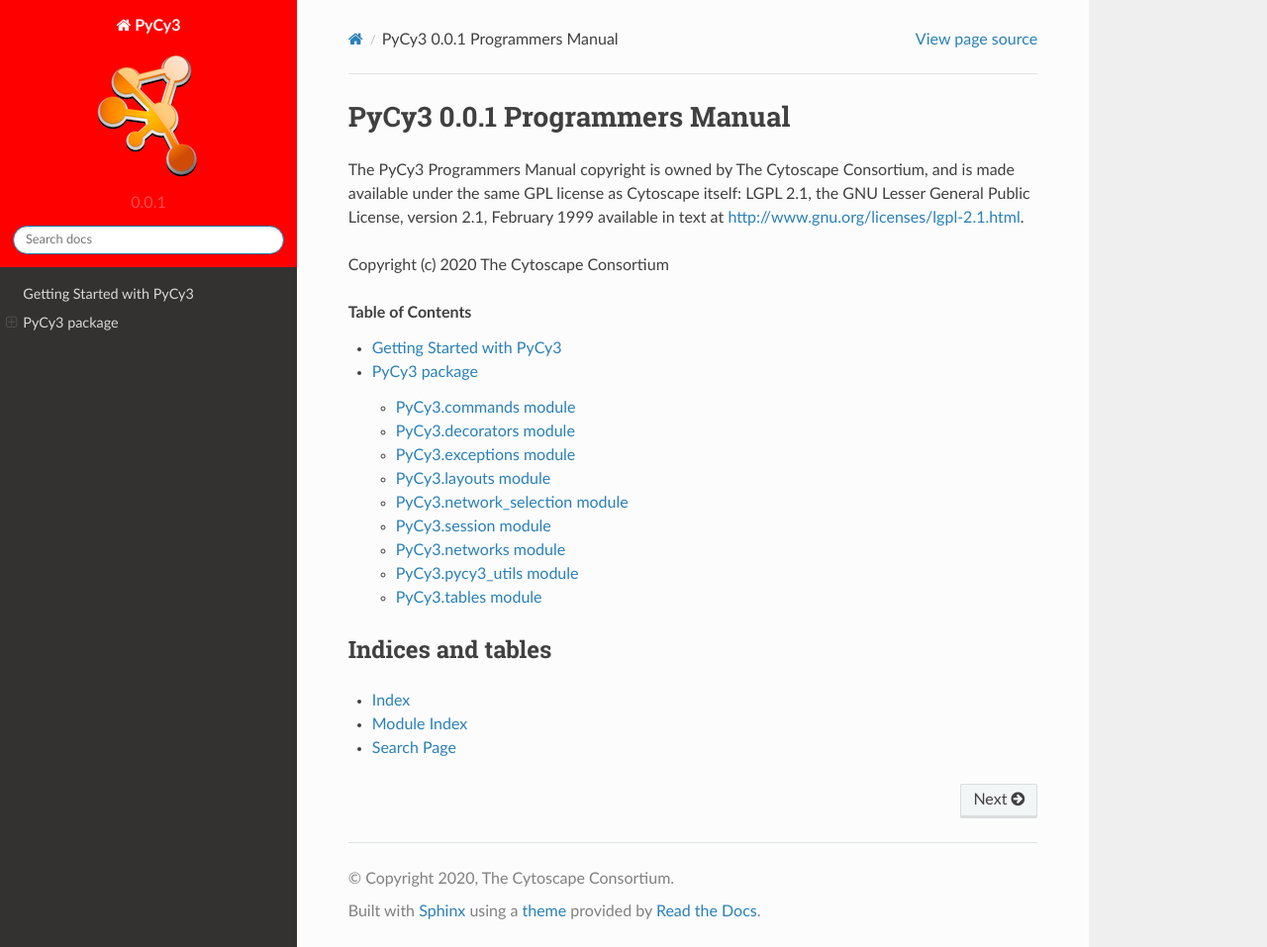
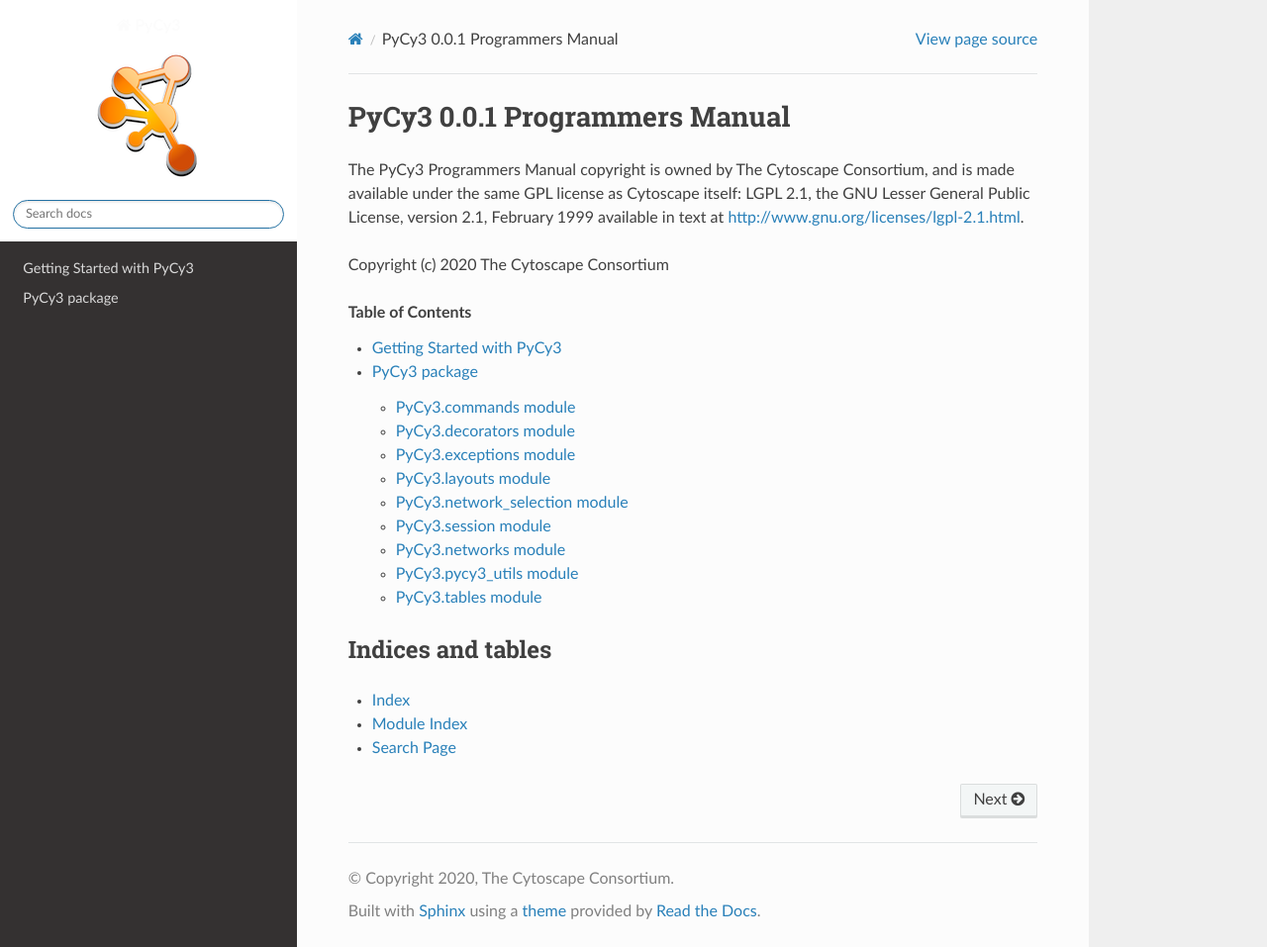
Before and after one commit to cytoscape/py4cytoscape, a Sphinx documentation site: the page built from doc/index.rst, in a window 1280 px wide and 957 px high. Shown: the whole window at 99% size. Built offline with Sphinx 7.4.7 and the Read the Docs theme 2.0.0, drawn with Linux system fonts in a browser that asks for light colours.

Commit message:
Improving documentation layout

```diff
--- a/doc/conf.py
+++ b/doc/conf.py
@@ -96,13 +96,13 @@
 #    'canonical_url': '',
 #    'analytics_id': 'UA-XXXXXXX-1',  # Provided by Google in your dashboard
 #    'logo_only': False,
-#    'display_version': True,
+    'display_version': False,
 #    'prev_next_buttons_location': 'bottom',
 #    'style_external_links': False,
 #    'vcs_pageview_mode': '',
-    'style_nav_header_background': 'red',
+    'style_nav_header_background': 'white', # This controls the background for the logo in the upper left corner
     # Toc options
-    'collapse_navigation': False,
+    'collapse_navigation': True,
 #    'sticky_navigation': True,
 #    'navigation_depth': 4,
 #    'includehidden': True,
```
